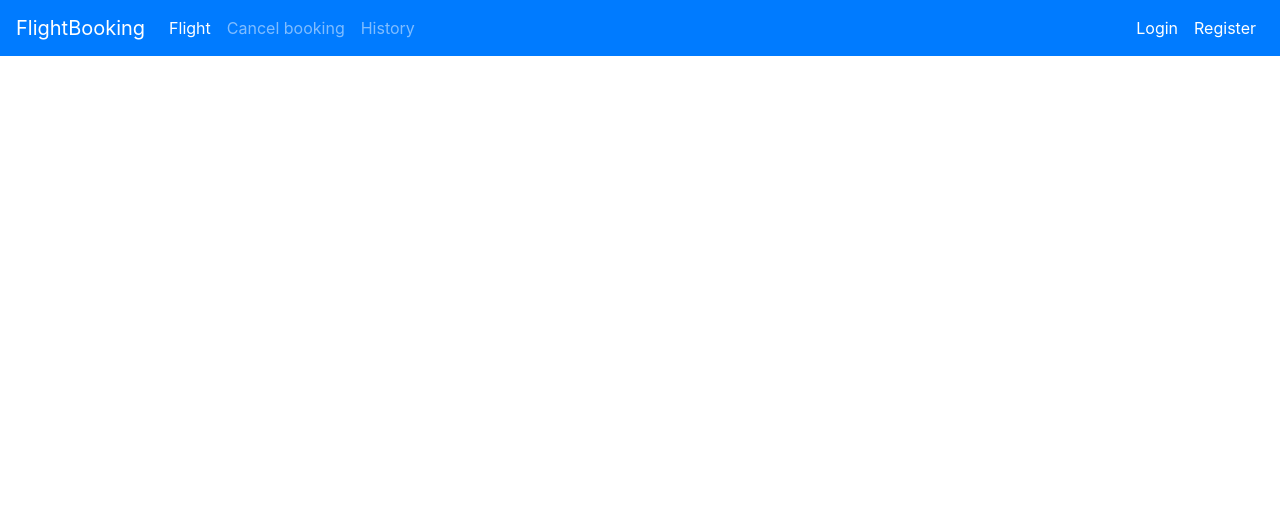
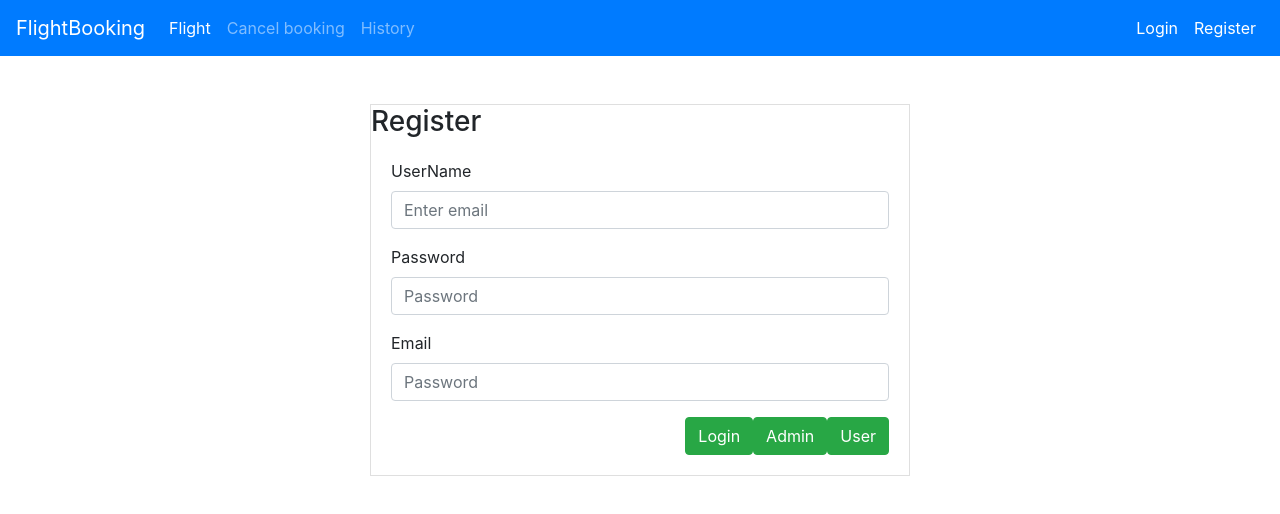
Before and after one commit to NKureel/CaseStudyAngular, an Angular app in the folder FlightManagementUI/: page /register in a window 1280 px wide. Before the commit this address led to /. Shown: the top 514 px of the page. Built offline with nearby package versions, Linux system fonts and the light colour scheme.

Commit message:
Register Form

```diff
--- a/FlightManagementUI/src/app/app-routing.module.ts
+++ b/FlightManagementUI/src/app/app-routing.module.ts
@@ -1,6 +1,7 @@
 import { NgModule } from '@angular/core';
 import { RouterModule, Routes } from '@angular/router';
 import { LoginComponent } from './login/login.component';
+import { RegisterComponent } from './register/register.component';
 
 const routes: Routes = [
   {
@@ -11,6 +12,10 @@ const routes: Routes = [
   {
     path: 'login',
     component: LoginComponent
+  },
+  {
+    path: 'register',
+    component: RegisterComponent
   }
 ];
 
--- a/FlightManagementUI/src/app/app.component.html
+++ b/FlightManagementUI/src/app/app.component.html
@@ -21,7 +21,7 @@
         <a class="nav-link" routerLink="/login">Login</a>
       </li>
       <li class="nav-item active">
-        <a class="nav-link" href="#">Register</a>
+        <a class="nav-link" routerLink="/register">Register</a>
       </li>
     </ul>
   </div>
--- a/FlightManagementUI/src/app/app.module.ts
+++ b/FlightManagementUI/src/app/app.module.ts
@@ -8,6 +8,7 @@ import { AirlineComponent } from './airline/airline.component';
 import { InventoryComponent } from './inventory/inventory.component';
 import { BookingComponent } from './booking/booking.component';
 import { LoginComponent } from './login/login.component';
+import { RegisterComponent } from './register/register.component';
 
 @NgModule({
   declarations: [
@@ -16,7 +17,8 @@ import { LoginComponent } from './login/login.component';
     AirlineComponent,
     InventoryComponent,
     BookingComponent,
-    LoginComponent
+    LoginComponent,
+    RegisterComponent
   ],
   imports: [
     BrowserModule,
--- /dev/null
+++ b/FlightManagementUI/src/app/register/register.component.html
@@ -0,0 +1,33 @@
+<div class="py-5">
+    <div class="row">
+        <div class="col-md-6 mx-auto">
+            <div class="card rounded-0">
+                <div class="Card-header">
+                    <h3 class="mb-0">Register</h3>
+                </div>
+                <div class="card-body">
+                    <form class="form">
+                        <div class="form-group">
+                            <label for="exampleInputEmail1">UserName</label>
+                            <input type="email" class="form-control" aria-describedby="emailHelp"
+                                placeholder="Enter email"  required>
+                        </div>
+                        <div class="form-group">
+                            <label for="exampleInputPassword1">Password</label>
+                            <input type="password" class="form-control" id="exampleInputPassword1"
+                                placeholder="Password">
+                        </div>
+                        <div class="form-group">
+                            <label for="exampleInputPassword1">Email</label>
+                            <input type="password" class="form-control" id="exampleInputPassword1"
+                                placeholder="Password">
+                        </div>
+                        <button type="button"  class="btn btn-success float-right">User</button>
+                        <button type="button"  class="btn btn-success float-right">Admin</button>
+                        <button type="submit"  class="btn btn-success float-right">Login</button>
+                    </form>
+                </div>
+            </div>
+        </div>
+    </div>
+</div>
--- /dev/null
+++ b/FlightManagementUI/src/app/register/register.component.ts
@@ -0,0 +1,14 @@
+import { Component, OnInit } from '@angular/core';
+
+@Component({
+  selector: 'app-register',
+  templateUrl: './register.component.html'
+})
+export class RegisterComponent implements OnInit {
+
+  constructor() { }
+
+  ngOnInit(): void {
+  }
+
+}
```
